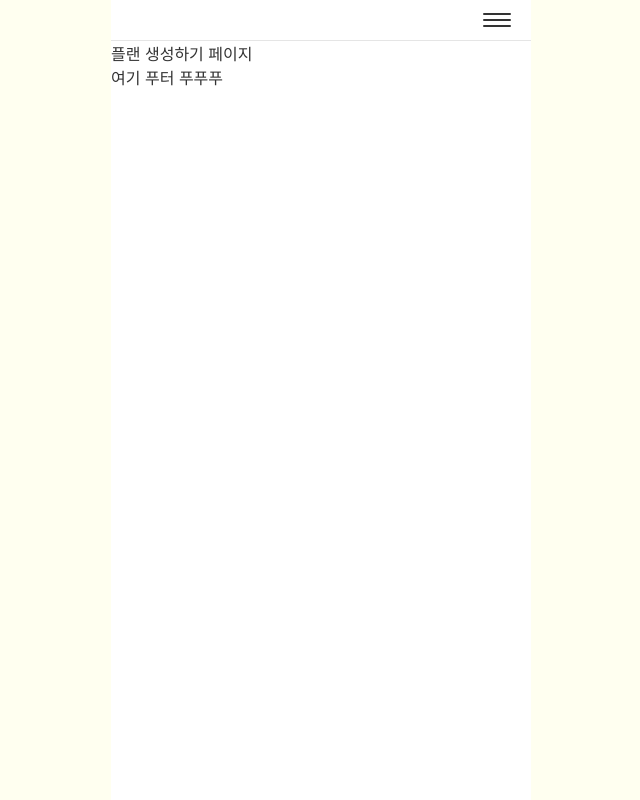
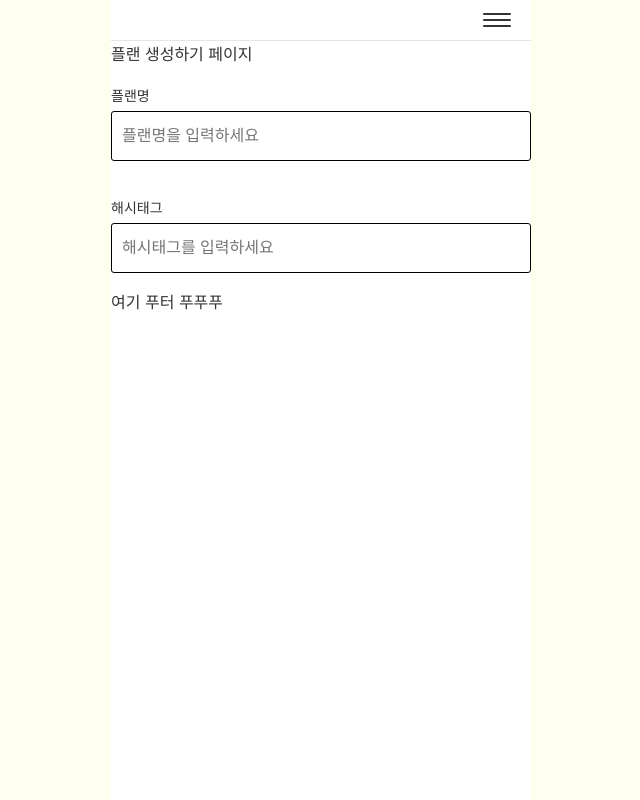
Before and after one commit to plani-power/frontend, a React (Create React App) app: page /plans/createPlan in a window 1280 px wide. Shown: the whole page, without its empty margins (319-959 px from the left). Built offline with nearby package versions, Linux system fonts and the light colour scheme.

Commit message:
Feat : 플랜 생성하기 페이지 수정
플랜 생성 페이지에 인풋 컴포넌트 추가

```diff
--- a/src/pages/plans/createPlan.tsx
+++ b/src/pages/plans/createPlan.tsx
@@ -1,9 +1,24 @@
-const createPlan = () => {
+import React, { useState } from 'react';
+import Input from '../../common/components/Input'
+
+const CreatePlan = () => {
+    const [planName, setPlanName] = useState<string>('');
+    const [hashtag, setHashtag] = useState<string>('');
+    const changePlanName = (event : React.ChangeEvent<HTMLInputElement>)=>{
+        setPlanName(event.target.value);
+    }
+    const changeHashtag = (event : React.ChangeEvent<HTMLInputElement>)=>{
+        setHashtag(event.target.value);
+    }
     return (
-        <p>
-            플랜 생성하기 페이지
-        </p>
+        <div>
+            <p>
+                플랜 생성하기 페이지
+            </p>
+            <Input type='text' label='플랜명' value={planName} onChange={changePlanName} placeholder='플랜명을 입력하세요'/>
+            <Input type='text' label='해시태그' value={hashtag} onChange={changeHashtag} placeholder='해시태그를 입력하세요'/>
+        </div>
     )
 }
 
-export default createPlan;
+export default CreatePlan;
```
